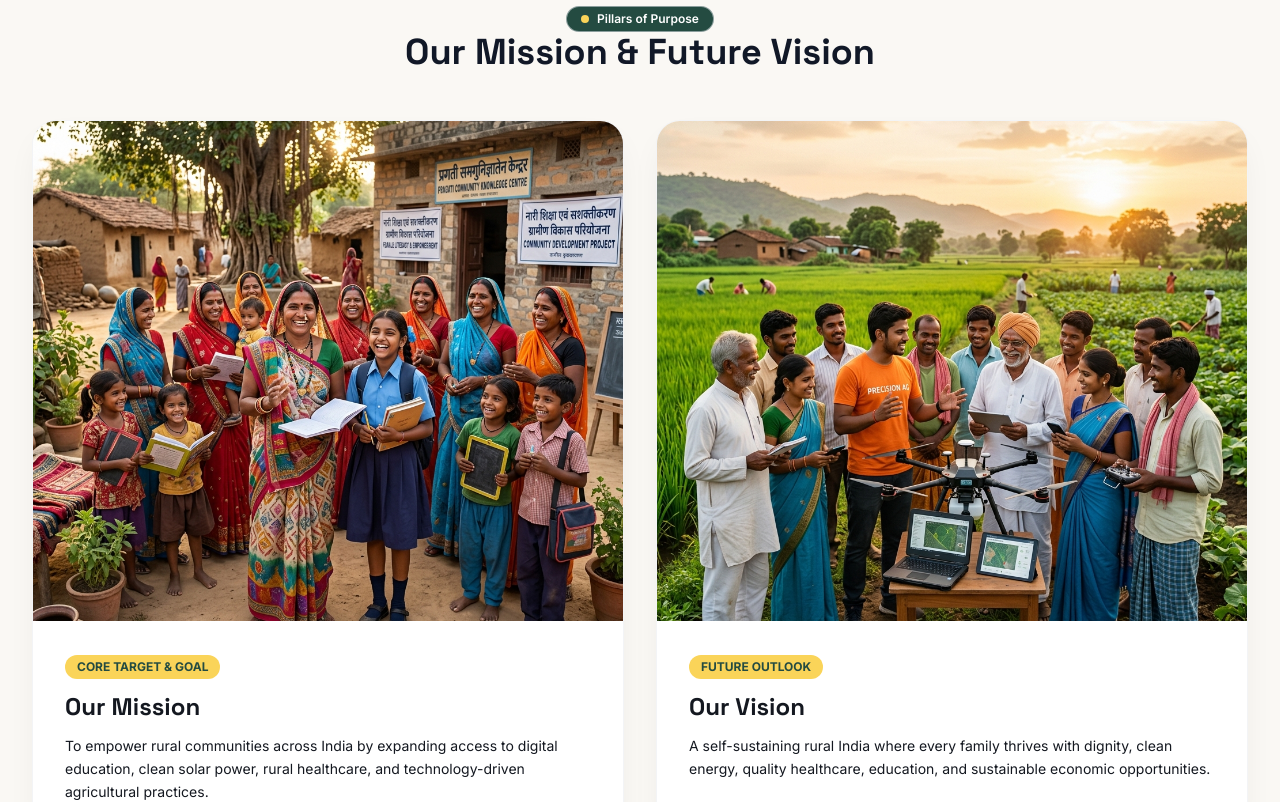
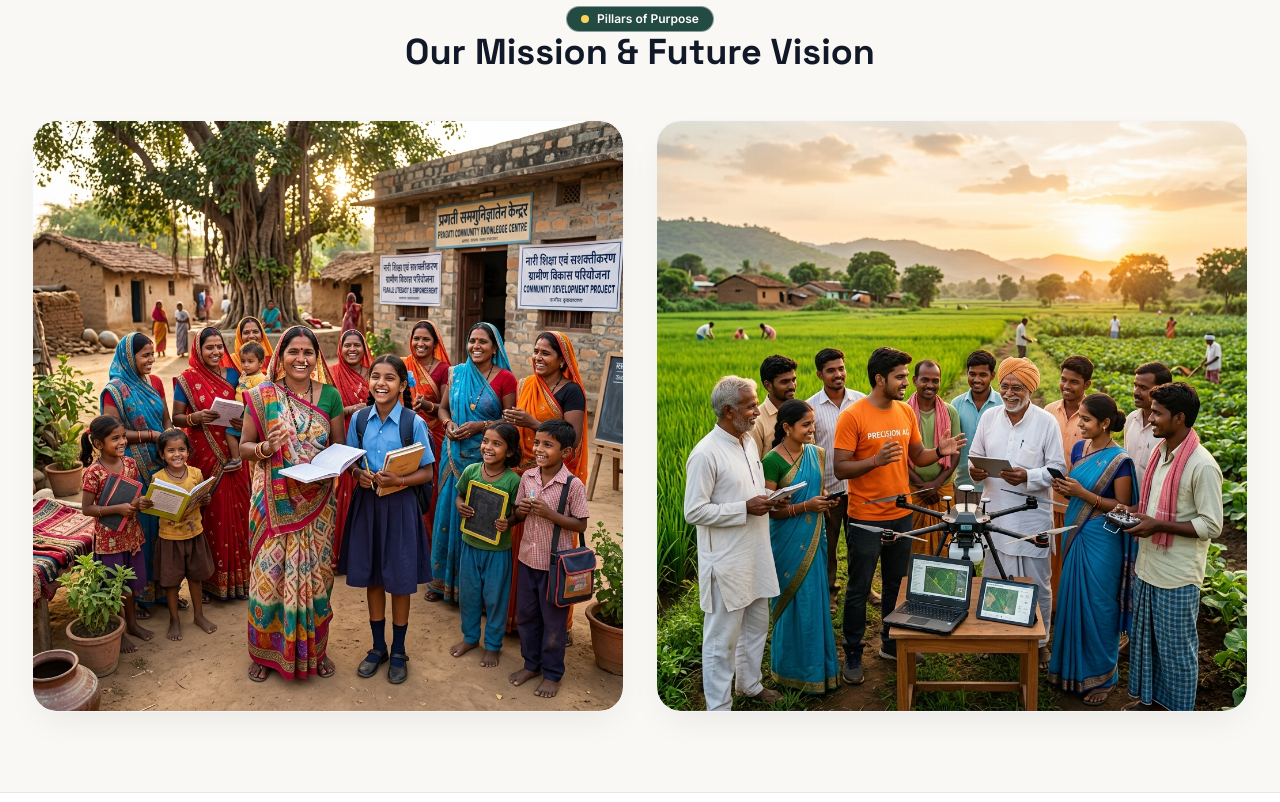
Before and after one commit to digitalcreatorss2002/Mereawaz-Trust, a React (Vite) app: page /about in a window 1280 px wide. Shown: the part 3540-4342 px from the top of the page. Built offline with nearby package versions, Linux system fonts and the light colour scheme; no server answers; the HTML template or start-up script is replaced by a standard one.

Commit message:
Show full uncut mission and vision images and remove bottom text

```diff
--- a/src/pages/About.jsx
+++ b/src/pages/About.jsx
@@ -77,40 +77,22 @@ export default function About() {
             </h2>
           </div>
 
-          <div className="grid gap-8 md:grid-cols-2 items-stretch">
+          <div className="grid gap-8 md:grid-cols-2 items-center">
             {/* Mission Card */}
             <motion.div
               initial={{ opacity: 0, y: 20 }}
               whileInView={{ opacity: 1, y: 0 }}
               viewport={{ once: true }}
-              className="overflow-hidden rounded-3xl bg-white border border-gray-100 shadow-aasha flex flex-col"
+              className="overflow-hidden rounded-3xl bg-white border border-gray-100 shadow-aasha hover:shadow-xl transition-all duration-300"
             >
-              {/* Increased Height Image Container */}
-              <div className="w-full h-80 sm:h-[450px] md:h-[500px] overflow-hidden bg-gray-100 relative">
               <img
                 src={
                   getImageUrl(missionData?.mission?.image_url) ||
                   "/hero-banner.jpg"
                 }
                 alt="Our Mission"
-                  className="w-full h-full object-cover transition-transform duration-500 hover:scale-105"
+                className="w-full h-auto block rounded-3xl object-contain transition-transform duration-500 hover:scale-[1.02]"
               />
-              </div>
-
-              <div className="p-8 flex-1 flex flex-col justify-between">
-                <div>
-                  <span className="inline-block rounded-full bg-[var(--accent-gold)] px-3 py-1 text-xs font-bold text-[var(--button-bg-color)] mb-3">
-                    CORE TARGET &amp; GOAL
-                  </span>
-                  <h3 className="font-display text-2xl font-bold text-[var(--text-color)] mb-3">
-                    {missionData?.mission?.title || "Our Mission"}
-                  </h3>
-                  <p className="text-sm text-[var(--text-color)] leading-relaxed">
-                    {missionData?.mission?.description ||
-                      "To empower rural communities across India by expanding access to digital education, clean solar power, rural healthcare, and technology-driven agricultural practices."}
-                  </p>
-                </div>
-              </div>
             </motion.div>
 
             {/* Vision Card */}
@@ -119,34 +101,16 @@ export default function About() {
               whileInView={{ opacity: 1, y: 0 }}
               viewport={{ once: true }}
               transition={{ delay: 0.15 }}
-              className="overflow-hidden rounded-3xl bg-white border border-gray-100 shadow-aasha flex flex-col"
+              className="overflow-hidden rounded-3xl bg-white border border-gray-100 shadow-aasha hover:shadow-xl transition-all duration-300"
             >
-              {/* Increased Height Image Container */}
-              <div className="w-full h-80 sm:h-[450px] md:h-[500px] overflow-hidden bg-gray-100 relative">
               <img
                 src={
                   getImageUrl(missionData?.vision?.image_url) ||
                   "/about-banner.jpg"
                 }
                 alt="Our Vision"
-                  className="w-full h-full object-cover transition-transform duration-500 hover:scale-105"
+                className="w-full h-auto block rounded-3xl object-contain transition-transform duration-500 hover:scale-[1.02]"
               />
-              </div>
-
-              <div className="p-8 flex-1 flex flex-col justify-between">
-                <div>
-                  <span className="inline-block rounded-full bg-[var(--accent-gold)] px-3 py-1 text-xs font-bold text-[var(--button-bg-color)] mb-3">
-                    FUTURE OUTLOOK
-                  </span>
-                  <h3 className="font-display text-2xl font-bold text-[var(--text-color)] mb-3">
-                    {missionData?.vision?.title || "Our Vision"}
-                  </h3>
-                  <p className="text-sm text-[var(--text-color)] leading-relaxed">
-                    {missionData?.vision?.description ||
-                      "A self-sustaining rural India where every family thrives with dignity, clean energy, quality healthcare, education, and sustainable economic opportunities."}
-                  </p>
-                </div>
-              </div>
             </motion.div>
           </div>
         </div>
```
Lines whose indentation alone changed are shown as unchanged.
